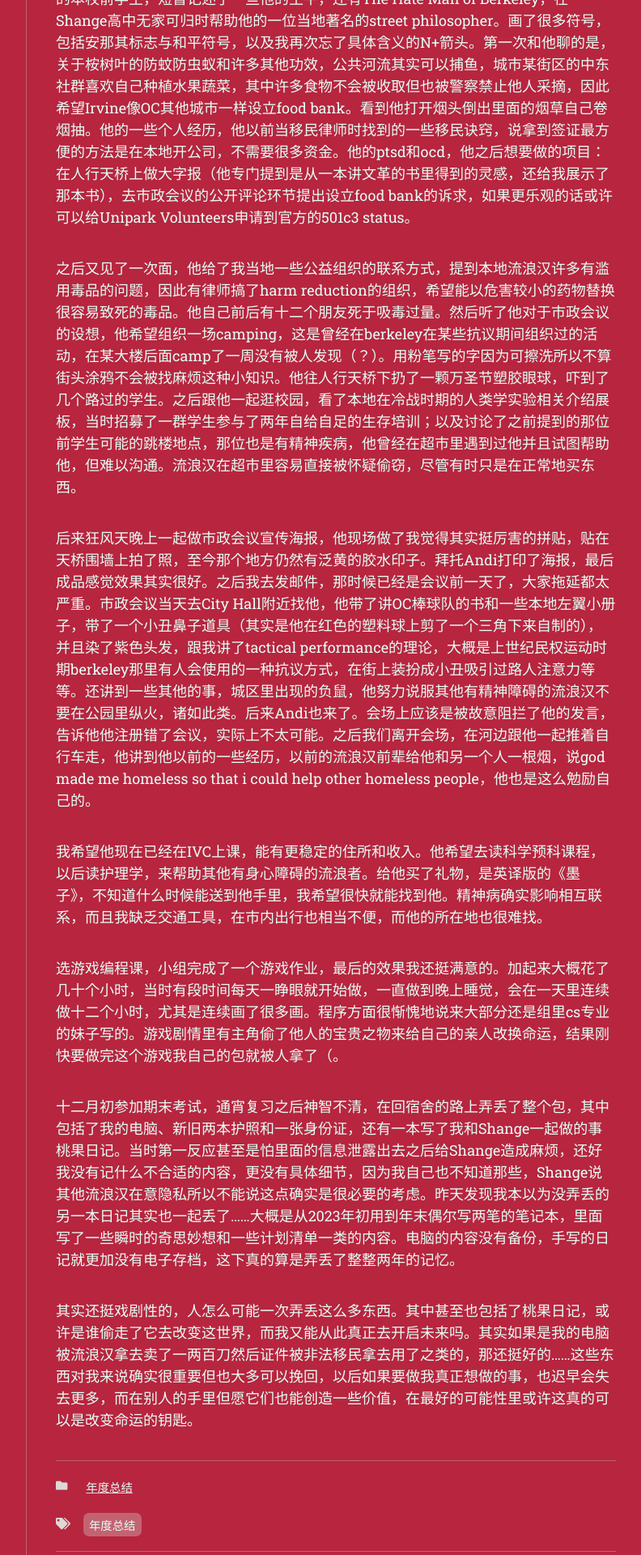
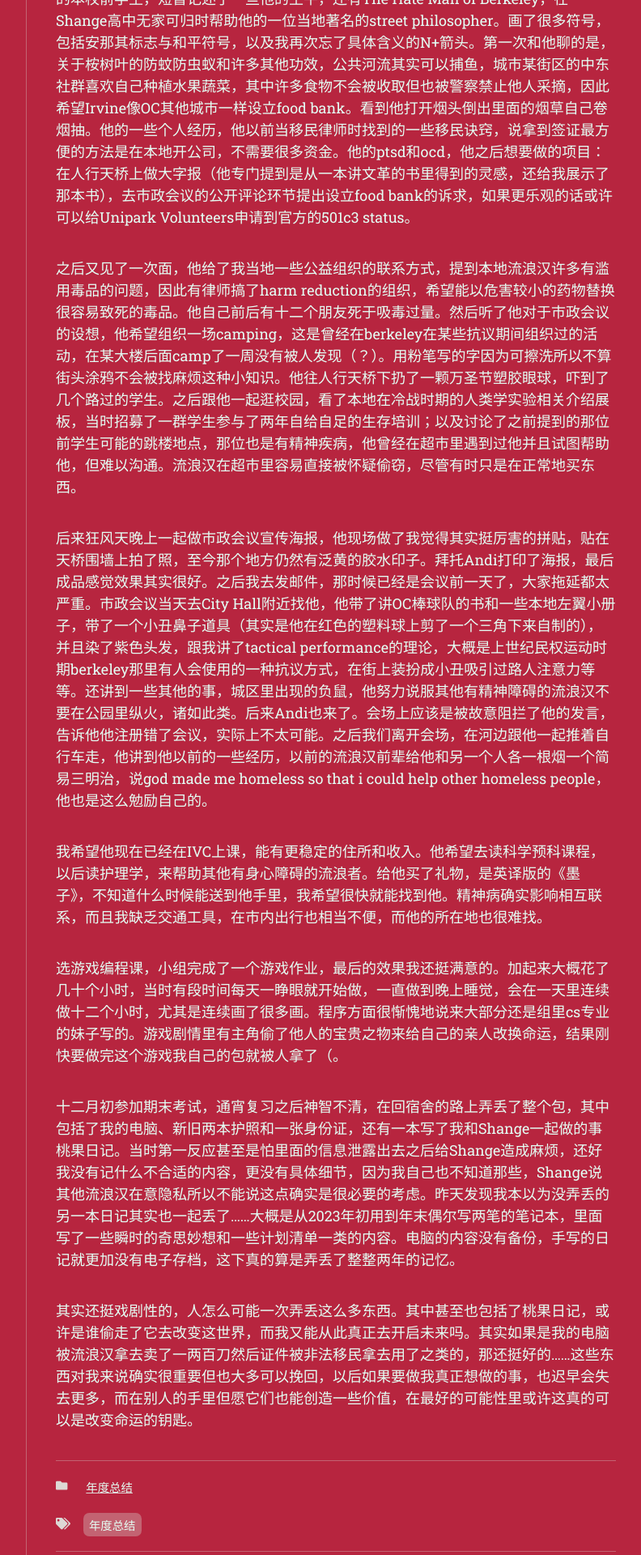
Before and after one commit to scatterdclouds/scatterdclouds.github.io, a Jekyll site: the page built from _posts/2024-01-11-diary2023.md, in a window 1280 px wide. Shown: the part 530-2450 px from the top of the page at 81% size, without its empty margins (357-1149 px from the left). Built offline with Jekyll 4.4.1, drawn with Linux system fonts in a browser that asks for light colours; nearby versions of some CDN libraries; some web fonts are replaced; comment, search, counter and statistics services are not loaded.

Commit message:
Update 2024-01-11-diary2023.md

```diff
--- a/_posts/2024-01-11-diary2023.md
+++ b/_posts/2024-01-11-diary2023.md
@@ -13,7 +13,7 @@ comments: true
 
 之后又见了一次面，他给了我当地一些公益组织的联系方式，提到本地流浪汉许多有滥用毒品的问题，因此有律师搞了harm reduction的组织，希望能以危害较小的药物替换很容易致死的毒品。他自己前后有十二个朋友死于吸毒过量。然后听了他对于市政会议的设想，他希望组织一场camping，这是曾经在berkeley在某些抗议期间组织过的活动，在某大楼后面camp了一周没有被人发现（？）。用粉笔写的字因为可擦洗所以不算街头涂鸦不会被找麻烦这种小知识。他往人行天桥下扔了一颗万圣节塑胶眼球，吓到了几个路过的学生。之后跟他一起逛校园，看了本地在冷战时期的人类学实验相关介绍展板，当时招募了一群学生参与了两年自给自足的生存培训；以及讨论了之前提到的那位前学生可能的跳楼地点，那位也是有精神疾病，他曾经在超市里遇到过他并且试图帮助他，但难以沟通。流浪汉在超市里容易直接被怀疑偷窃，尽管有时只是在正常地买东西。
 
-后来狂风天晚上一起做市政会议宣传海报，他现场做了我觉得其实挺厉害的拼贴，贴在天桥围墙上拍了照，至今那个地方仍然有泛黄的胶水印子。拜托Andi打印了海报，最后成品感觉效果其实很好。之后我去发邮件，那时候已经是会议前一天了，大家拖延都太严重。市政会议当天去City Hall附近找他，他带了讲OC棒球队的书和一些本地左翼小册子，带了一个小丑鼻子道具（其实是他在红色的塑料球上剪了一个三角下来自制的），并且染了紫色头发，跟我讲了tactical performance的理论，大概是上世纪民权运动时期berkeley那里有人会使用的一种抗议方式，在街上装扮成小丑吸引过路人注意力等等。还讲到一些其他的事，城区里出现的负鼠，他努力说服其他有精神障碍的流浪汉不要在公园里纵火，诸如此类。后来Andi也来了。会场上应该是被故意阻拦了他的发言，告诉他他注册错了会议，实际上不太可能。之后我们离开会场，在河边跟他一起推着自行车走，他讲到他以前的一些经历，以前的流浪汉前辈给他和另一个人一根烟，说god made me homeless so that i could help other homeless people，他也是这么勉励自己的。
+后来狂风天晚上一起做市政会议宣传海报，他现场做了我觉得其实挺厉害的拼贴，贴在天桥围墙上拍了照，至今那个地方仍然有泛黄的胶水印子。拜托Andi打印了海报，最后成品感觉效果其实很好。之后我去发邮件，那时候已经是会议前一天了，大家拖延都太严重。市政会议当天去City Hall附近找他，他带了讲OC棒球队的书和一些本地左翼小册子，带了一个小丑鼻子道具（其实是他在红色的塑料球上剪了一个三角下来自制的），并且染了紫色头发，跟我讲了tactical performance的理论，大概是上世纪民权运动时期berkeley那里有人会使用的一种抗议方式，在街上装扮成小丑吸引过路人注意力等等。还讲到一些其他的事，城区里出现的负鼠，他努力说服其他有精神障碍的流浪汉不要在公园里纵火，诸如此类。后来Andi也来了。会场上应该是被故意阻拦了他的发言，告诉他他注册错了会议，实际上不太可能。之后我们离开会场，在河边跟他一起推着自行车走，他讲到他以前的一些经历，以前的流浪汉前辈给他和另一个人各一根烟一个简易三明治，说god made me homeless so that i could help other homeless people，他也是这么勉励自己的。
 
 我希望他现在已经在IVC上课，能有更稳定的住所和收入。他希望去读科学预科课程，以后读护理学，来帮助其他有身心障碍的流浪者。给他买了礼物，是英译版的《墨子》，不知道什么时候能送到他手里，我希望很快就能找到他。精神病确实影响相互联系，而且我缺乏交通工具，在市内出行也相当不便，而他的所在地也很难找。
 
```
